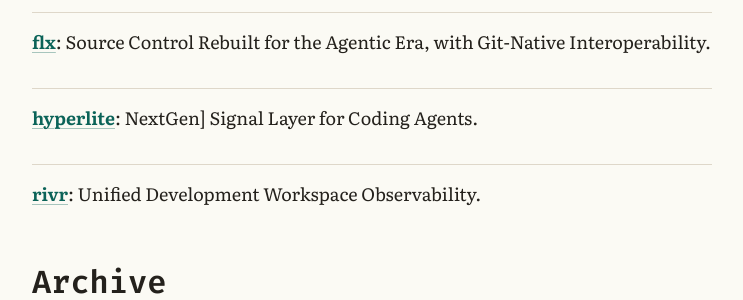
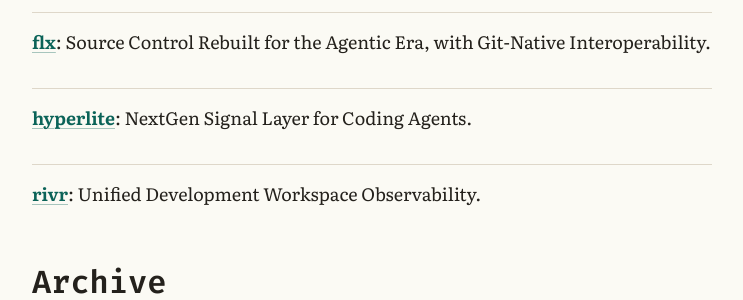
Before and after one commit to jamesonstone/jamesonstone.github.io, a Jekyll site: the page built from projects.md, in a window 1280 px wide and 900 px high, scrolled down 1545 px. Shown: the part 156-456 px from the top of the window, without its empty margins (268-1011 px from the left). Built offline with Jekyll 4.4.1, drawn with Linux system fonts in a browser that asks for light colours.

```diff
--- a/llms.txt
+++ b/llms.txt
@@ -40,7 +40,7 @@ Put the AGI in the bag, bro.
 - [ding](https://github.com/jamesonstone/ding): Invoice payment tracking and workflow tooling.
 - [beacon](https://github.com/jamesonstone/beacon): Signal Layer for Coding Agents.
 - [flx](https://github.com/jamesonstone/flx): Source Control Rebuilt for the Agentic Era, with Git-Native Interoperability.
-- [hyperlite](https://github.com/jamesonstone/hyperlite): NextGen\] Signal Layer for Coding Agents.
+- [hyperlite](https://github.com/jamesonstone/hyperlite): NextGen Signal Layer for Coding Agents.
 - [rivr](https://github.com/jamesonstone/rivr): Unified Development Workspace Observability.
 ## Machine Indexes
 
--- a/projects.md
+++ b/projects.md
@@ -44,7 +44,7 @@ stays easy to scan.
   <li><strong><a href="https://github.com/jamesonstone/ding">ding</a></strong>: Get Invoices Paid.</li>
   <li><strong><a href="https://github.com/jamesonstone/beacon">beacon</a></strong>: Signal Layer for Coding Agents.</li>
   <li><strong><a href="https://github.com/jamesonstone/flx">flx</a></strong>: Source Control Rebuilt for the Agentic Era, with Git-Native Interoperability.</li>
-  <li><strong><a href="https://github.com/jamesonstone/hyperlite">hyperlite</a></strong>: NextGen] Signal Layer for Coding Agents.</li>
+  <li><strong><a href="https://github.com/jamesonstone/hyperlite">hyperlite</a></strong>: NextGen Signal Layer for Coding Agents.</li>
   <li><strong><a href="https://github.com/jamesonstone/rivr">rivr</a></strong>: Unified Development Workspace Observability.</li>
 </ul>
 
```
